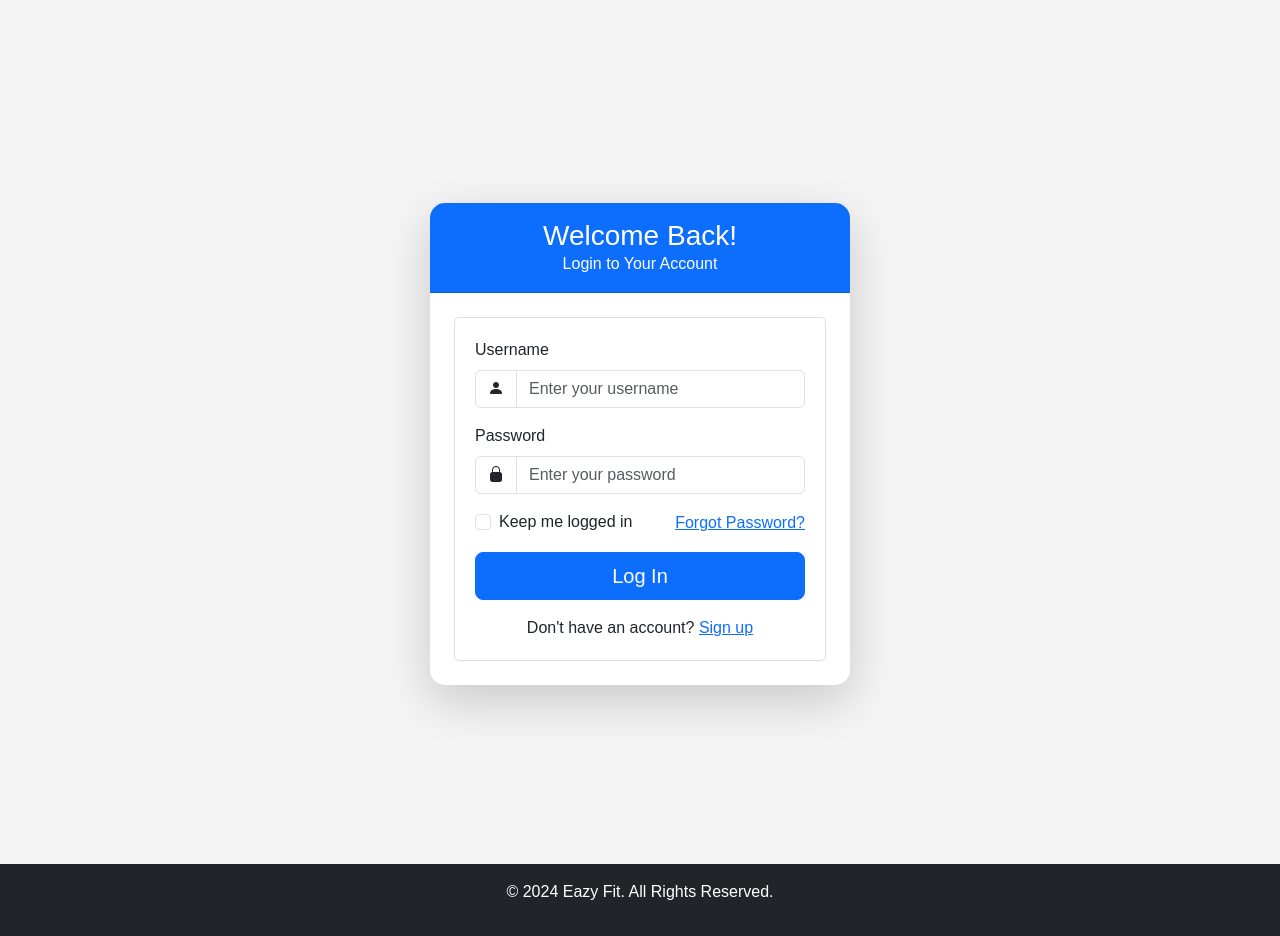
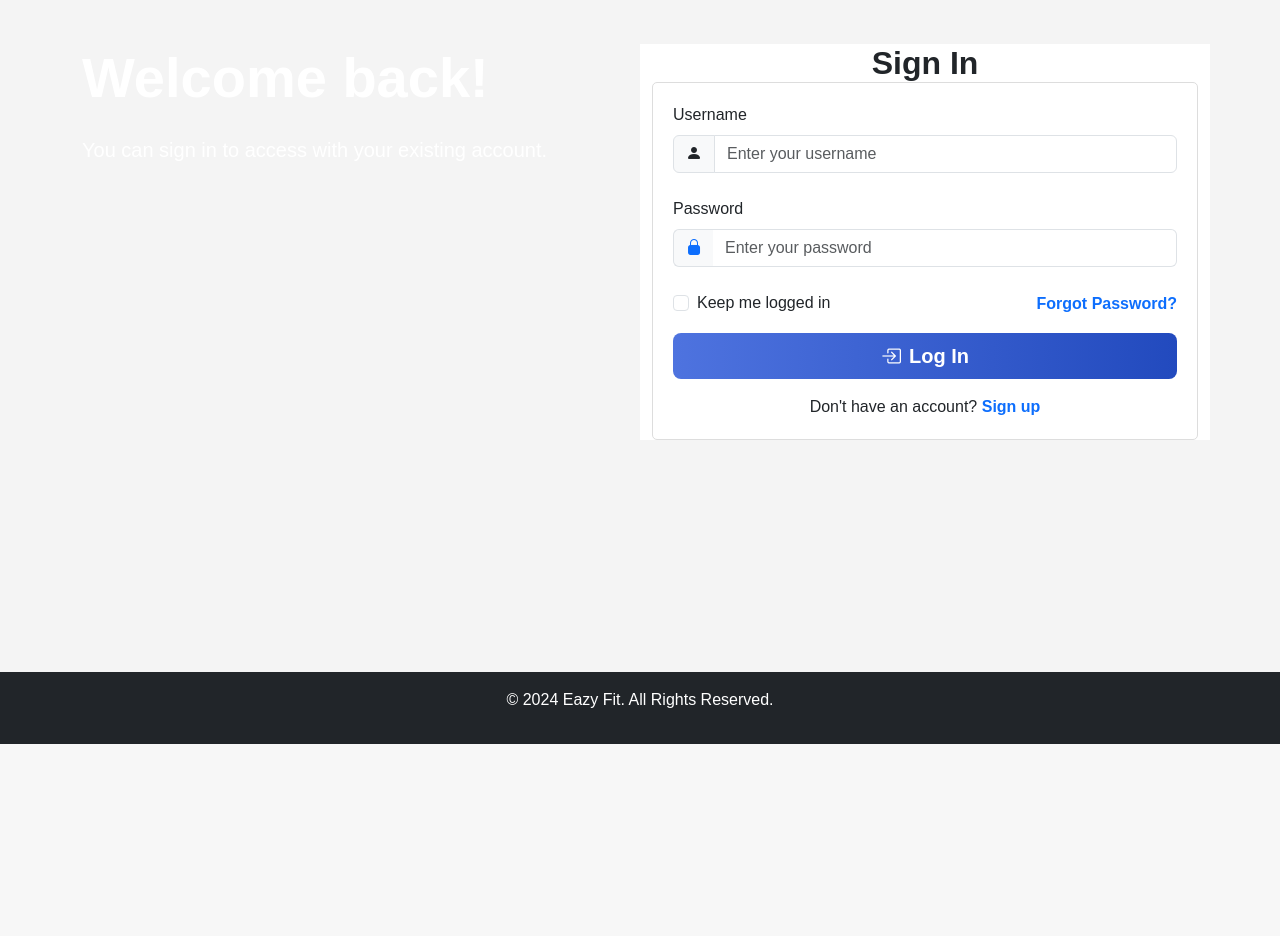
Before and after one commit to Pharoh0/easy-fit, a Django app: page /auth-users/login/ in a window 1280 px wide. Shown: the part 56-992 px from the top of the page. After the commit the page ends 800 px from the top, so only its background shows below. Run offline with Django 4.2, Linux system fonts and the light colour scheme; parts of the project's set-up code (start-up, migrations or seed data) failed here and were passed over.

Commit message:
Refactored login and registration templates html form

```diff
--- a/apps/auth_users/templates/auth_users/login.html
+++ b/apps/auth_users/templates/auth_users/login.html
@@ -11,7 +11,8 @@
     {{ form.as_p }}
     <button type="submit">Login</button>
 </form>
-<div id="error-messages"></div>
+<div id="error-messages">    </div>
+</div>
 
 <script>
     document.getElementById('login-form').addEventListener('submit', function(event) {
@@ -77,37 +78,49 @@
 
 {% block content %}
 
-
-
-<div class="d-flex justify-content-center align-items-center vh-100">
-    <div class="card border-0 shadow-lg" style="width: 100%; max-width: 420px; border-radius: 15px;">
-        <!-- Card Header -->
-        <div class="card-header bg-primary text-white text-center py-3" style="border-top-left-radius: 15px; border-top-right-radius: 15px;">
-            <h3 class="mb-0">Welcome Back!</h3>
-            <p class="mb-0">Login to Your Account</p>
+<div class="login-container">
+    <div class="row">
+        <!-- Left Section with Decorative Elements -->
+        <div class="col-md-6">
+            <div class="welcome-section text-white">
+                <div class="decorative-elements">
+                    <div class="circle"></div>
+                    <div class="circle"></div>
+                    <div class="wavy-line"></div>
+                    <div class="plus"></div>
+                </div>
+                <h1 class="display-4 fw-bold mb-4">Welcome back!</h1>
+                <p class="lead">You can sign in to access with your existing account.</p>
+            </div>
+        </div>
+        <!-- Right Section with Sign In Form -->
+        <div class="col-md-6 bg-white">
+                <div class="login-card">
+                    <div class="card-header text-center">
+                        <h2 class="fw-bold mb-0">Sign In</h2>
                     </div>
             <!-- Card Body -->
-        <div class="card-body p-4">
+            <div class="card-body">
                 <form method="post" id="login-form">
                     {% csrf_token %}
                     <!-- Username Field -->
-                <div class="mb-3">
+                    <div class="mb-4">
                         <label for="id_username" class="form-label">Username</label>
                         <div class="input-group">
-                        <span class="input-group-text bg-white">
+                            <span class="input-group-text">
                                 <i class="bi bi-person-fill"></i>
                             </span>
                             <input type="text" name="username" class="form-control" id="id_username" placeholder="Enter your username" required>
                         </div>
                     </div>
                     <!-- Password Field -->
-                <div class="mb-3">
+                    <div class="mb-4">
                         <label for="id_password" class="form-label">Password</label>
                         <div class="input-group">
-                        <span class="input-group-text bg-white">
-                            <i class="bi bi-lock-fill"></i>
+                            <span class="input-group-text bg-light border-end-0">
+                                <i class="bi bi-lock-fill text-primary"></i>
                             </span>
-                        <input type="password" name="password" class="form-control" id="id_password" placeholder="Enter your password" required>
+                            <input type="password" name="password" class="form-control border-start-0" id="id_password" placeholder="Enter your password" required>
                         </div>
                     </div>
                     <!-- Remember Me & Forgot Password -->
@@ -116,17 +129,20 @@
                             <input type="checkbox" class="form-check-input" id="keep_logged_in">
                             <label class="form-check-label" for="keep_logged_in">Keep me logged in</label>
                         </div>
-                    <a href="#" class="text-primary">Forgot Password?</a>
+                        <a href="#" class="text-primary fw-semibold text-decoration-none">Forgot Password?</a>
                     </div>
                     <!-- Error Messages -->
                     <div id="error-messages" class="text-danger mb-3"></div>
                     <!-- Login Button -->
                     <div class="d-grid mb-3">
-                    <button type="submit" class="btn btn-primary btn-lg" style="border-radius: 8px;">Log In</button>
+                        <button type="submit" class="btn btn-primary btn-lg fw-semibold" style="background: linear-gradient(to right, #4e73df, #224abe); border: none;">
+                            <i class="bi bi-box-arrow-in-right me-2"></i>Log In
+                        </button>
                     </div>
                     <!-- Register Link -->
-                <p class="text-center mb-0">Don't have an account? <a href="{% url 'auth_users:user-register' %}" class="text-primary">Sign up</a></p>
+                    <p class="text-center mb-0">Don't have an account? <a href="{% url 'auth_users:user-register' %}" class="text-primary fw-semibold text-decoration-none">Sign up</a></p>
                 </form>
+            </div>
         </div>
     </div>
 </div>
```
Lines whose indentation alone changed are shown as unchanged.
